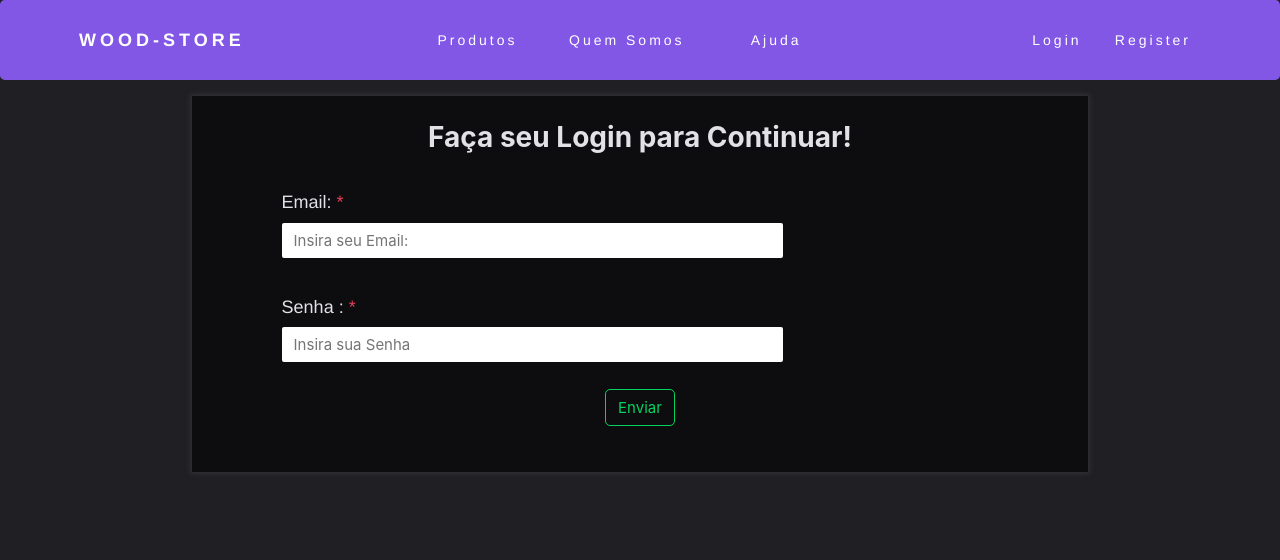
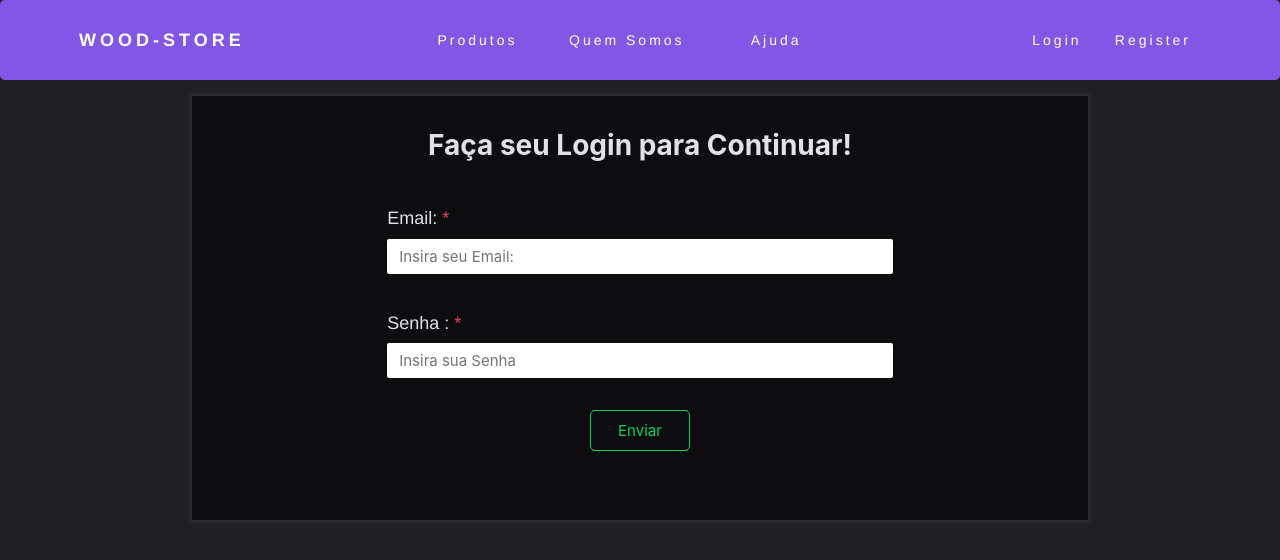
Before and after one commit to SafraPC/Wood-Store, a PHP site: page /html/login.html in a window 1280 px wide. Shown: the top 560 px of the page. Run offline with PHP 8.4, Linux system fonts and the light colour scheme.

Commit message:
labels and div options is better

```diff
--- a/css/styles.css
+++ b/css/styles.css
@@ -44,7 +44,7 @@ body {
   font-weight: var(--font-weight-title);
   font-size: var(--font-title-size);
   text-align: center;
-  padding-top: 1.5rem;
+  padding-top: 2rem;
   justify-content: center;
 }
 .contentLeft {
@@ -119,7 +119,11 @@ body {
 
 @media screen and (max-width: 550px) {
   .titleBody {
-    padding: 1rem;
-    font-size: 0.9rem;
+    padding: 2.5rem 2rem 7px 2rem;
+    font-family: var(--font-family-always);
+    color: var(--color-secondary);
+    font-weight: var(--font-weight-text);
+    font-size: var(--font-text-size);
+    margin-bottom: 0.6rem;
   }
 }
--- a/css/userForms.css
+++ b/css/userForms.css
@@ -54,29 +54,32 @@
   border: none;
   font-weight: var(--font-weight-text);
   margin: 0 auto;
-  width: 70%;
+  width: 100%;
   font-size: 15px;
   height: 2.2rem;
   overflow: hidden;
 }
 .centeredDiv {
-  width: 80%;
+  display: flex;
+  flex-direction: column;
+  width: 60%;
   margin: 0 auto;
+  padding: 0.5rem 1rem 2rem 1rem;
 }
 
 /*
 Buttons down Here
 */
 .dangerButton {
-  border: 1px solid var(--color-bgdark);
-  background-color: var(--color-soft-red);
-  padding: 8px 12px;
-  color: var(--color-white);
+  padding: 10px 1.7rem;
   border-radius: 5px;
   transition: background-color 0.5s ease;
-  margin: 5px 0;
+  background-color: transparent;
   font-size: 15px;
   font-weight: var(--font-weight-text);
+  cursor: pointer;
+  background-color: var(--color-soft-red);
+  color: var(--color-white);
 }
 
 .dangerButton:hover {
@@ -152,22 +145,23 @@ Buttons down Here
   color: var(--color-white);
 }
 .outlineSuccess {
-  border: 1px solid var(--color-soft-green);
-  padding: 8px 12px;
-  color: var(--color-soft-green);
+  padding: 10px 1.7rem;
   border-radius: 5px;
   transition: background-color 0.5s ease;
-  margin: 5px 0;
   background-color: transparent;
   font-size: 15px;
   font-weight: var(--font-weight-text);
-  margin-top: 1.67rem;
+  cursor: pointer;
+  border: 1px solid var(--color-soft-green);
+  color: var(--color-soft-green);
 }
 
 .outlineSuccess:hover {
   background-color: var(--color-high-green);
   color: var(--color-white);
 }
-/*
-End of buttons
-*/
+@media screen and (max-width: 550px) {
+  .centeredDiv {
+    width: 80%;
+  }
+}
```
Also changed, not shown: other parts of css/userForms.css (+13 -23 lines).
